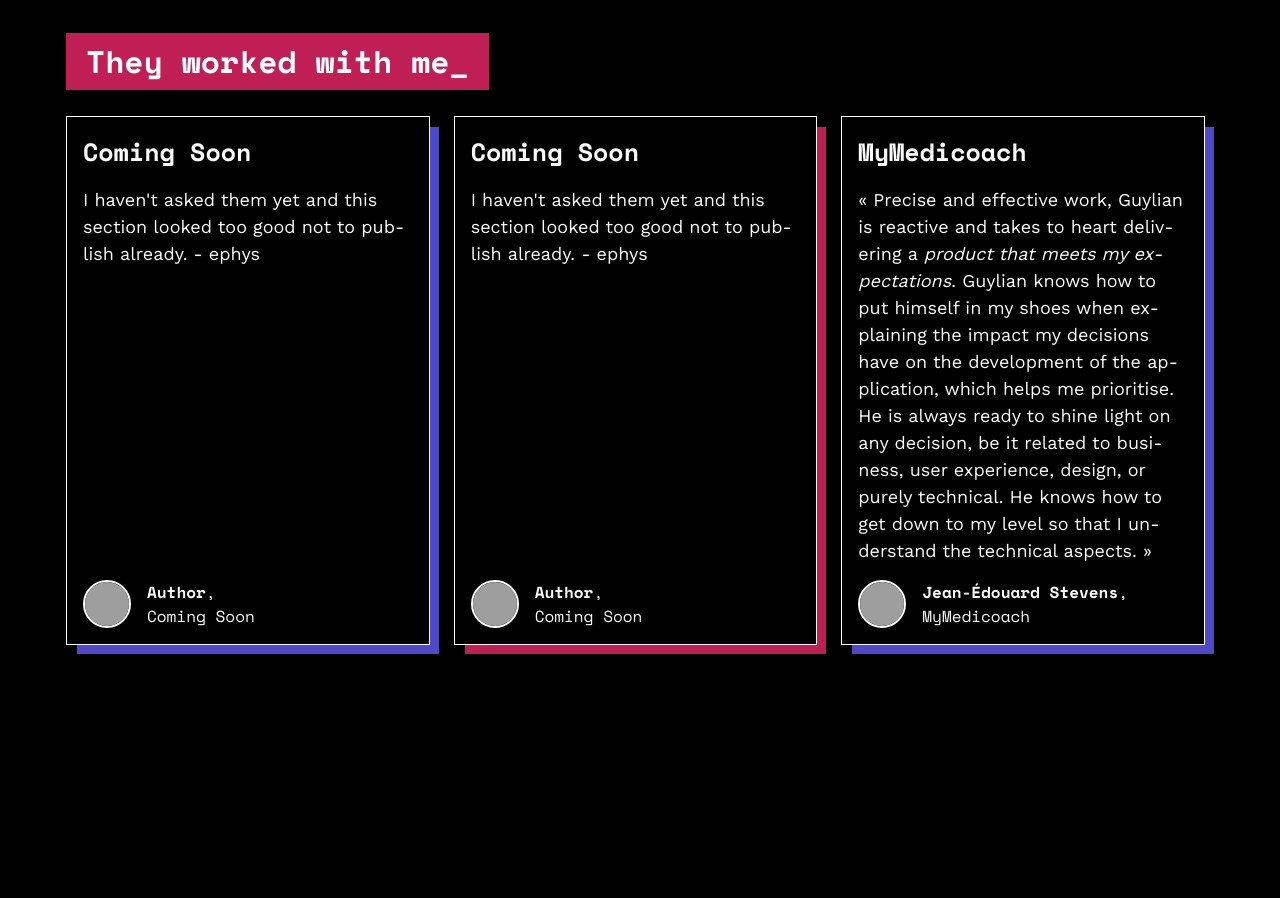
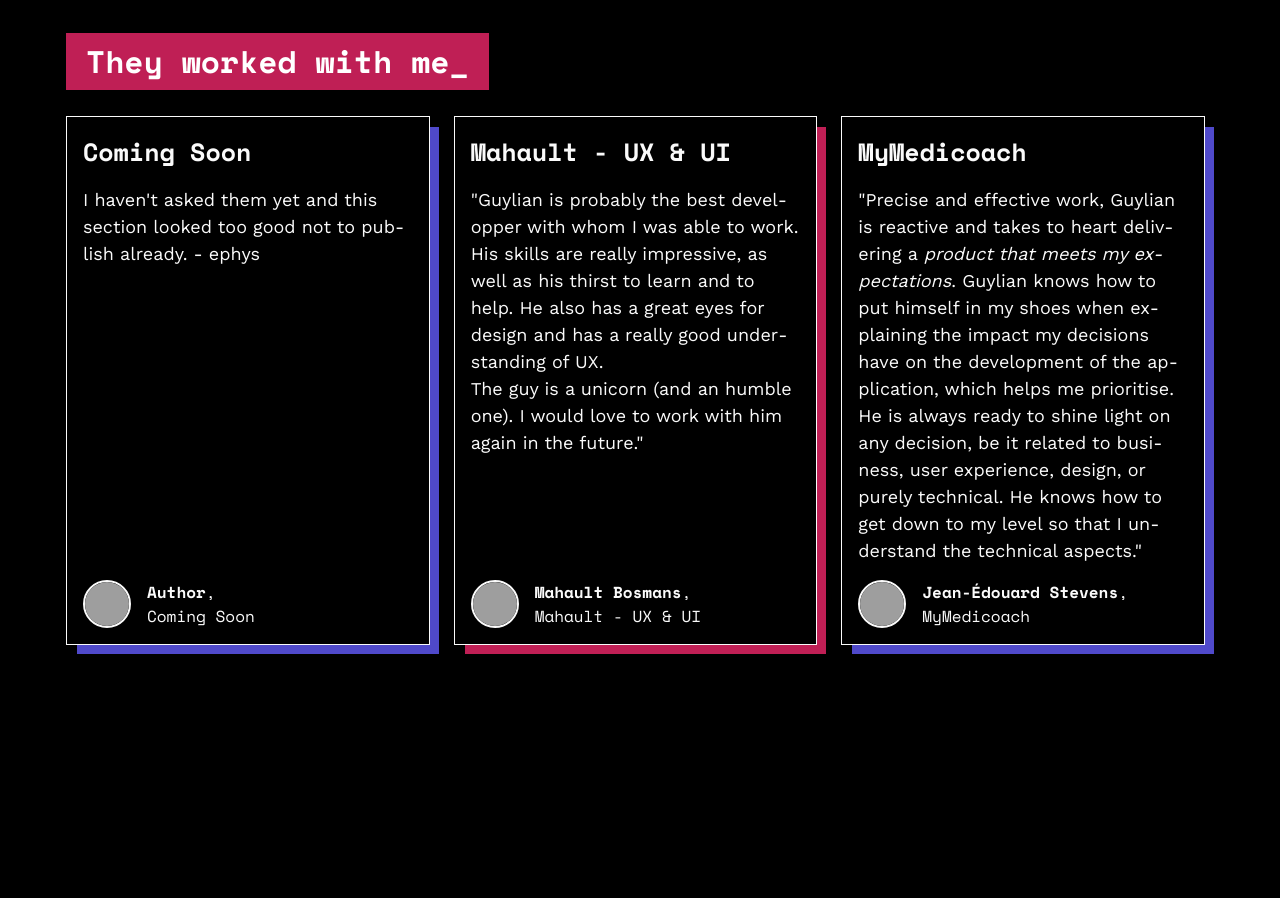
Before and after one commit to ephys/ephys.github.io, a Gatsby site: page / in a window 1280 px wide. Shown: the part 1980-2878 px from the top of the page. Built offline with nearby package versions, Linux system fonts and the light colour scheme; Gatsby itself is replaced by a stand-in of ours; some packages are replaced by stand-ins of ours; grey boxes are pictures that could not be loaded.

Commit message:
feat: add testimonial

```diff
--- a/src/markdown-pages/testimonials/eureka.md
+++ /dev/null
@@ -1,10 +0,0 @@
----
-type: testimonial
-title: Coming Soon
-url: eurekanetwork.org
-caseStudy: eureka
-referer: Author
-photo: https://placekitten.com/200/139
----
-
-I haven't asked them yet and this section looked too good not to publish already. - ephys
--- /dev/null
+++ b/src/markdown-pages/testimonials/mahault.md
@@ -0,0 +1,11 @@
+---
+type: testimonial
+title: Mahault - UX & UI
+url: eurekanetwork.org
+caseStudy: eureka
+referer: Mahault Bosmans
+photo: https://placekitten.com/200/139
+---
+
+"Guylian is probably the best developper with whom I was able to work. His skills are really impressive, as well as his thirst to learn and to help. He also has a great eyes for design and has a really good understanding of UX.
+The guy is a unicorn (and an humble one). I would love to work with him again in the future."
--- a/src/markdown-pages/testimonials/mymedicoach.md
+++ b/src/markdown-pages/testimonials/mymedicoach.md
@@ -7,4 +7,4 @@ referer: Jean-Édouard Stevens
 photo: https://media-exp1.licdn.com/dms/image/C4D03AQHG3MOXNlc0JQ/profile-displayphoto-shrink_800_800/0?e=1605744000&v=beta&t=d_04wVT1ay8RWVATyB0-21rxlYf_mWGWg5nut-G_-vw
 ---
 
-« Precise and effective work, Guylian is reactive and takes to heart delivering a *product that meets my expectations*. Guylian knows how to put himself in my shoes when explaining the impact my decisions have on the development of the application, which helps me prioritise. He is always ready to shine light on any decision, be it related to business, user experience, design, or purely technical. He knows how to get down to my level so that I understand the technical aspects. »
+"Precise and effective work, Guylian is reactive and takes to heart delivering a *product that meets my expectations*. Guylian knows how to put himself in my shoes when explaining the impact my decisions have on the development of the application, which helps me prioritise. He is always ready to shine light on any decision, be it related to business, user experience, design, or purely technical. He knows how to get down to my level so that I understand the technical aspects."
```
